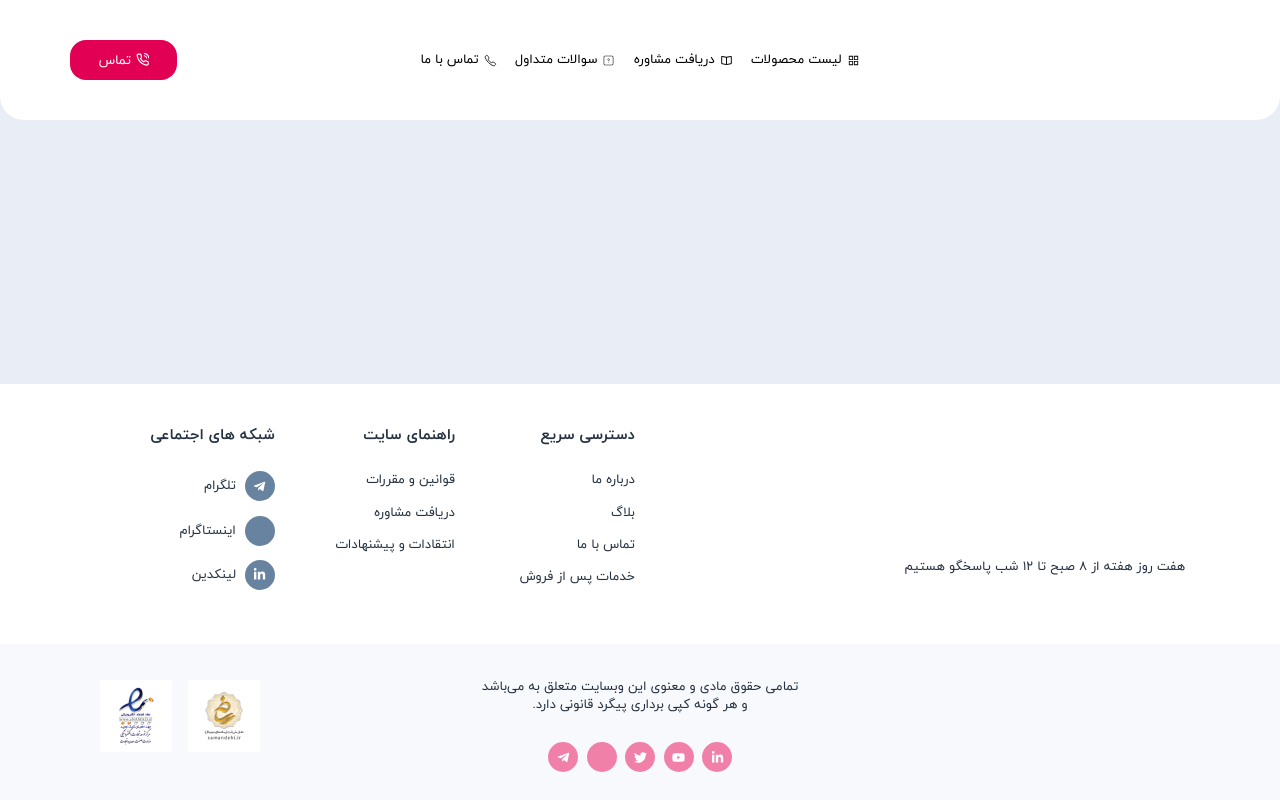
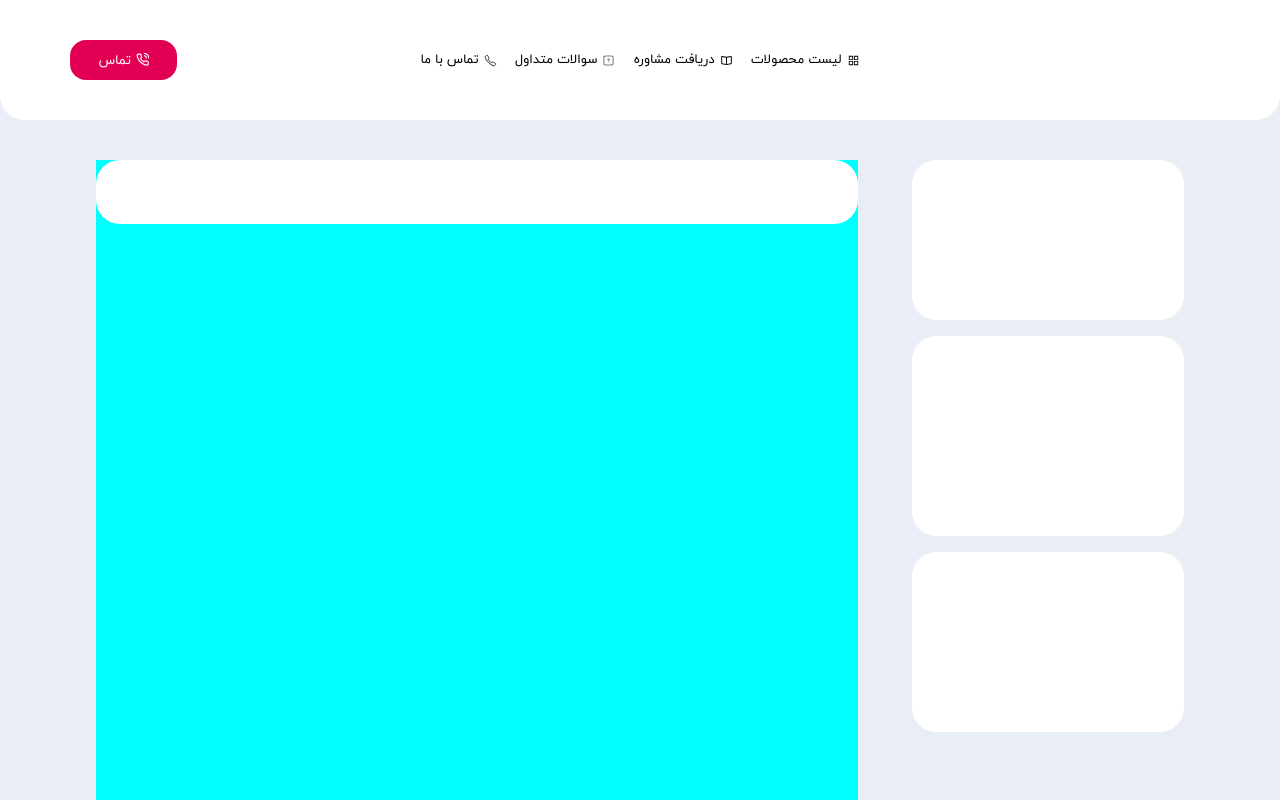
Before and after one commit to saeedmazarei/store-app, a React (Vite) app: page / in a window 1280 px wide. Shown: the top 800 px of the page. Built offline with nearby package versions, Linux system fonts and the light colour scheme; some icons are missing.

Commit message:
Add main base UI for products list and filters and search

```diff
--- a/src/App.css
+++ b/src/App.css
@@ -47,3 +47,10 @@
 body {
     background-color: #E9EDF5;
 }
+
+main {
+    display: flex;
+    justify-content: center;
+    align-items: center;
+    margin: 40px 0;
+}
--- a/src/components/footer/Footer.module.scss
+++ b/src/components/footer/Footer.module.scss
@@ -3,8 +3,7 @@
     height: 416px;
     display: flex;
     flex-direction: column;
-    margin-top: 100px;
-    position: absolute;
+    position: relative;
     bottom: 0;
     font-size: 13px;
     color: #253242;
--- /dev/null
+++ b/src/components/home/ApplyedFilters.jsx
@@ -0,0 +1,7 @@
+import Card from '../shared/Card'
+
+function ApplyedFilter() {
+    return <Card style={{ width: '100%', height: '64px' }} />
+}
+
+export default ApplyedFilter
--- /dev/null
+++ b/src/components/home/FilterAndSearch.jsx
@@ -0,0 +1,12 @@
+import Card from '../shared/Card'
+import styles from './FilterAndSearch.module.scss'
+
+function FilterAndSearch() {
+    return <div className={styles['filter-search-container']}>
+        <Card style={{width: '100%', height: '160px'}} />
+        <Card style={{width: '100%', height: '200px'}} />
+        <Card style={{width: '100%', height: '180px'}} />
+    </div>
+}
+
+export default FilterAndSearch
--- /dev/null
+++ b/src/components/home/FilterAndSearch.module.scss
@@ -0,0 +1,7 @@
+.filter-search-container {
+    width: 25%;
+    height: 572px;
+    display: flex;
+    flex-direction: column;
+    justify-content: space-between;
+}
--- a/src/components/home/Index.jsx
+++ b/src/components/home/Index.jsx
@@ -1,5 +1,14 @@
+import ProductsList from './ProductsList'
+import styles from './Index.module.scss'
+import FilterAndSearch from './FilterAndSearch'
+
 function Index() {
-    return
+    return (
+        <div className={styles["main-container"]}>
+            <FilterAndSearch />
+            <ProductsList />
+        </div>
+    )
 }
 
 export default Index
--- /dev/null
+++ b/src/components/home/Index.module.scss
@@ -0,0 +1,6 @@
+.main-container {
+    width: 85%;
+    display: flex;
+    justify-content: space-between;
+    align-items: flex-start;
+}
--- /dev/null
+++ b/src/components/home/ProductsList.jsx
@@ -0,0 +1,10 @@
+import ApplyedFilter from './ApplyedFilters'
+import styles from './ProductsList.module.scss'
+
+function ProductsList() {
+    return <div className={styles["products-list-container"]}>
+        <ApplyedFilter />
+    </div>
+}
+
+export default ProductsList
--- /dev/null
+++ b/src/components/home/ProductsList.module.scss
@@ -0,0 +1,8 @@
+.products-list-container {
+    height: 1000px;
+    width: 70%;
+    display: flex;
+    justify-content: center;
+    align-content: center;
+    background-color: aqua;
+}
```
